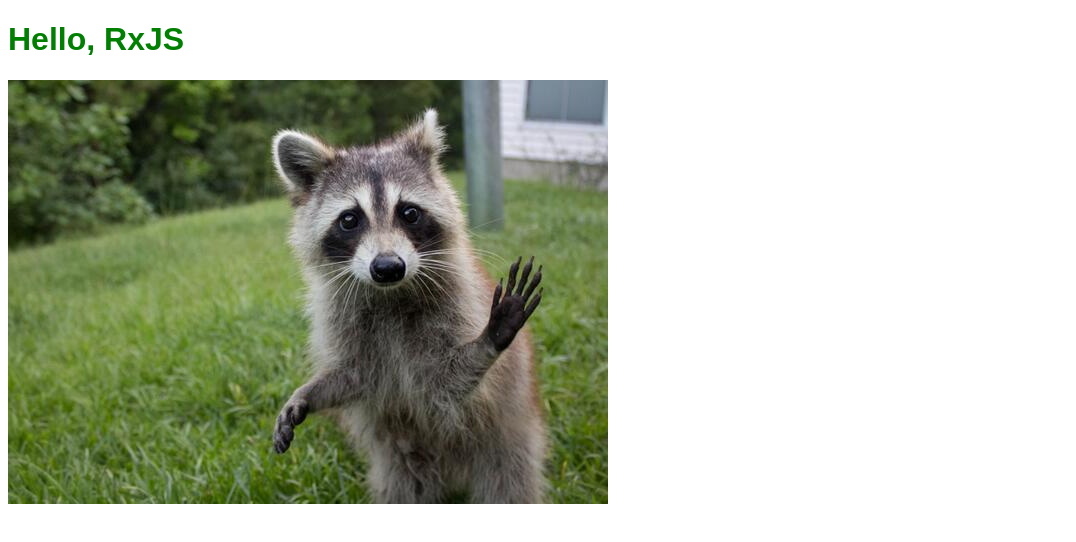
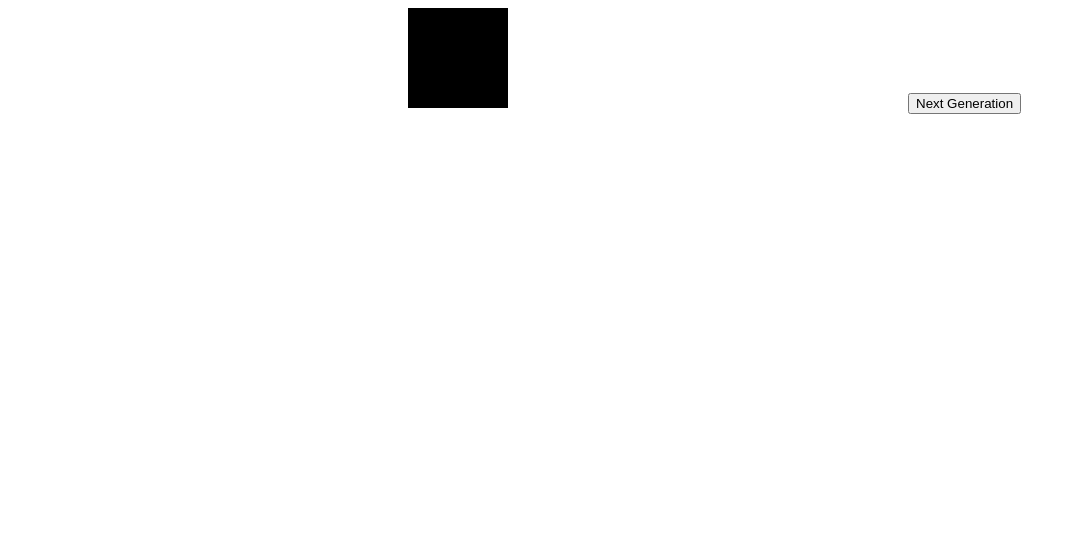
Before and after one commit to gwens/cellular-automaton-sequencer, a React app: page / in a window 1280 px wide. Shown: the top 542 px of the page, without its empty margins (0-1076 px from the left). Built offline with nearby package versions, Linux system fonts and the light colour scheme.

Commit message:
first CA with button to advance by one generation

```diff
--- a/package.json
+++ b/package.json
@@ -1,5 +1,5 @@
 {
-  "name": "rxjs-cellular-automaton",
+  "name": "cellular-automaton-sequencer",
   "version": "1.0.0",
   "description": "",
   "main": "src/index.js",
--- a/src/components/App.js
+++ b/src/components/App.js
@@ -1,12 +1,10 @@
 import React from 'react'
+import CellularAutomaton from './CellularAutomaton'
 
 class App extends React.Component {
   render() {
     return (
-      <React.Fragment>
-        <h1>Hello, RxJS</h1>
-        <img src={require("../images/hello.jpg")} />
-      </React.Fragment>
+      <CellularAutomaton/>
     )
   }
 }
--- /dev/null
+++ b/src/components/CellularAutomaton/index.js
@@ -0,0 +1,45 @@
+import React from 'react'
+
+class CellularAutomaton extends React.Component {
+  constructor(props) {
+    super(props)
+    this.state = {
+      cells: ['0','0','0','0','1','0','0','0','0'],
+    }
+  }
+
+  createNextGeneration() {
+    const ruleSet = {
+      '111': '0',
+      '110': '1',
+      '101': '0',
+      '100': '1',
+      '011': '1',
+      '010': '0',
+      '001': '1',
+      '000': '0',
+    }
+    let nextGen = []
+    this.state.cells.map((cell, index) => {
+      const nearestNeighbours = this.state.cells[((index-1 + this.state.cells.length) % this.state.cells.length)] +
+        this.state.cells[index] +
+        this.state.cells[((index+1) % this.state.cells.length)]
+      const newValue = ruleSet[nearestNeighbours]
+      nextGen[index] = newValue
+    })
+    this.setState({ cells: nextGen })
+  }
+
+  render() {
+    return (
+      <React.Fragment>
+        {this.state.cells.map((cell, index) => (
+              <div key={index} className={ this.state.cells[parseInt(index)] === '1' ? 'filled' : 'empty'}></div>
+        ))}
+        <button onClick={() => this.createNextGeneration()}>Next Generation</button>
+      </React.Fragment>
+    )
+  }
+}
+
+export default CellularAutomaton
--- a/src/styles/style.css
+++ b/src/styles/style.css
@@ -2,3 +2,17 @@ html {
   font-family: sans-serif;
   color: green;
 }
+
+.filled {
+  display: inline-block;
+  width: 100px;
+  height: 100px;
+  background-color: black;
+}
+
+.empty {
+  display: inline-block;
+  width: 100px;
+  height: 100px;
+  background-color: white;
+}
```
Also changed, not shown: 1 other file (tests, documents, lock files or other folders).
